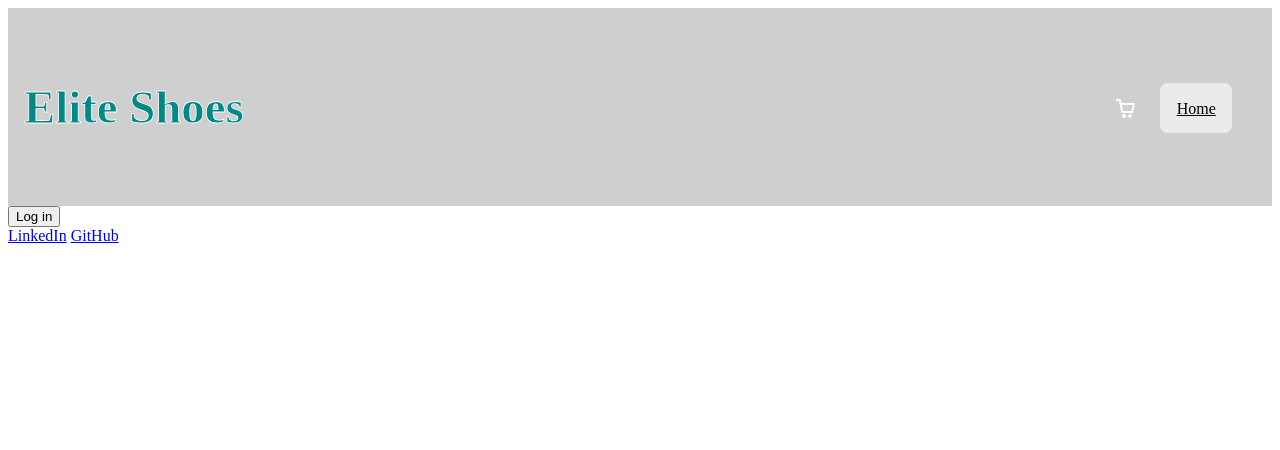
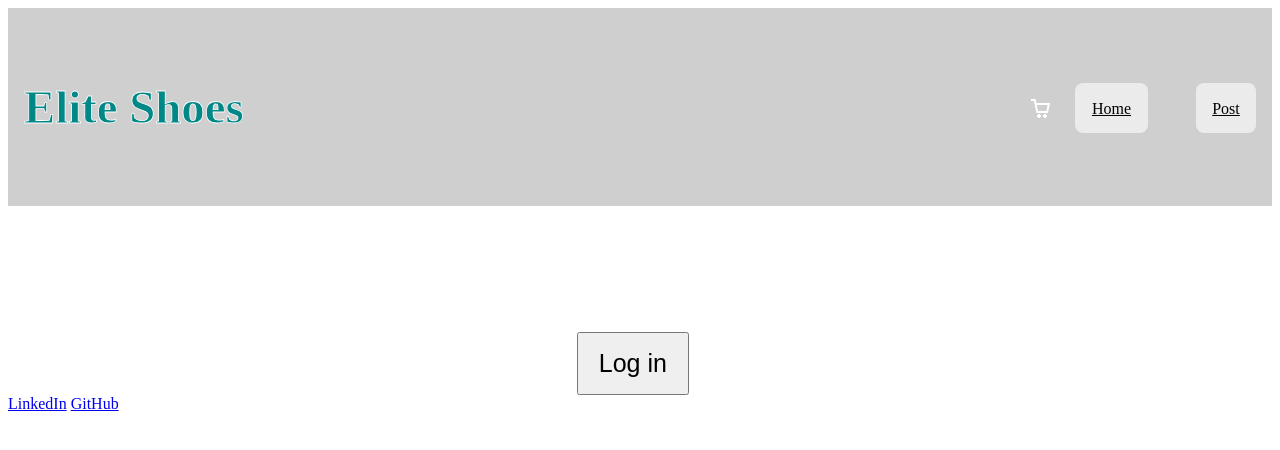
Before and after one commit to Ollerjuan/Ecommerce-shoe-store, a React (Create React App) app in the folder frontend/: page / in a window 1280 px wide. Shown: the top 450 px of the page. Built offline with nearby package versions, Linux system fonts and the light colour scheme; no server answers; a web font is replaced by a local one.

Commit message:
added new post tab and link

```diff
--- a/frontend/src/App.js
+++ b/frontend/src/App.js
@@ -14,6 +14,7 @@ import { useAuth0 } from '@auth0/auth0-react';
 import Home from './screens/HomeScreen';
 import View from './screens/ProductScreen';
 import Cart from './screens/CartScreen';
+import Create from './screens/CreatePost'
 // import Login from './screens/LoginScreen';
 // import Profile from './Components/Profile';
 
@@ -32,9 +33,9 @@ function App() {
           <Route path="/" element={<Loginbutton/>} />
 
         }
+        <Route path="CreatePost/" element={<Create />} />
         <Route path="cart/" element={<Cart />} />
-
-        <Route path="Login/" element={<Home/>} />
+        <Route path="Login/"element={<Home/>} />
           <Route path="productScreen/" element={<View />} />
           <Route path="./Product/:id" Component={<View />}/>
         </Routes>
--- /dev/null
+++ b/frontend/src/components/LoginButton.css
@@ -0,0 +1,6 @@
+.login_button{
+    padding: 15px 20px;
+    margin-left: 45%;
+    margin-top: 10%;
+    font-size: 25px
+}
--- a/frontend/src/components/LoginButton.js
+++ b/frontend/src/components/LoginButton.js
@@ -1,14 +1,16 @@
 import React from 'react'
 import { useAuth0 } from '@auth0/auth0-react';
+import './LoginButton.css';
 
 const Loginbutton = () => {
     const { loginWithRedirect, isAuthenticated } = useAuth0 ();
 
   return (
       !isAuthenticated && (
-    <button onClick={()=> loginWithRedirect()}>
+          <button className='login_button' onClick={()=> loginWithRedirect()}>
         Log in
-    </button>
+             </button>
+
       )
   )
 }
--- a/frontend/src/components/Nav.css
+++ b/frontend/src/components/Nav.css
@@ -84,6 +84,17 @@
     color: white;
 }
 
+.new_post{
+    background-color: rgb(235, 235, 235);
+    opacity: 1;
+    color: black;
+    padding: 16.6px;
+    border-radius: 8px;
+}
+.new_post:hover{
+    background-color: rgb(0, 0, 0);
+    color: white;
+}
 .nav_links{
     display: flex;
     list-style: none;
--- a/frontend/src/components/Nav.js
+++ b/frontend/src/components/Nav.js
@@ -33,15 +33,18 @@ const Nav = () => {
 
 
                 <li>
-                    {/* <LogoutButton /> */}
+
                 <div className='logout'>
                 <LogoutButton />
                 </div>
-                    {/* <Link to='/LogoutButton' className='logout'>
-                        Logout
-                    </Link> */}
+
                 </li>
 
+                <li>
+                    <Link to="/CreatePost" className="new_post">
+                        Post
+                    </Link>
+                </li>
             </ul>
         </nav>
     )
--- /dev/null
+++ b/frontend/src/screens/CreatePost.js
@@ -0,0 +1,9 @@
+import React from 'react'
+
+const create = () => {
+  return (
+    <div>hi</div>
+  )
+}
+
+export default create;
--- a/frontend/src/screens/HomeScreen.js
+++ b/frontend/src/screens/HomeScreen.js
@@ -6,7 +6,6 @@ import Product from '../Components/Product'
 const Home = () => {
 
   return <div className='homescreen'>
-
       <img className="banner" alt=''/>
 
        <h1 className='Current_list'>Current Shoes for sale
```
Also changed, not shown: frontend/src/screens/LoginScreen.js (+6 -1 lines), frontend/src/screens/LoginScreen.css (added).
